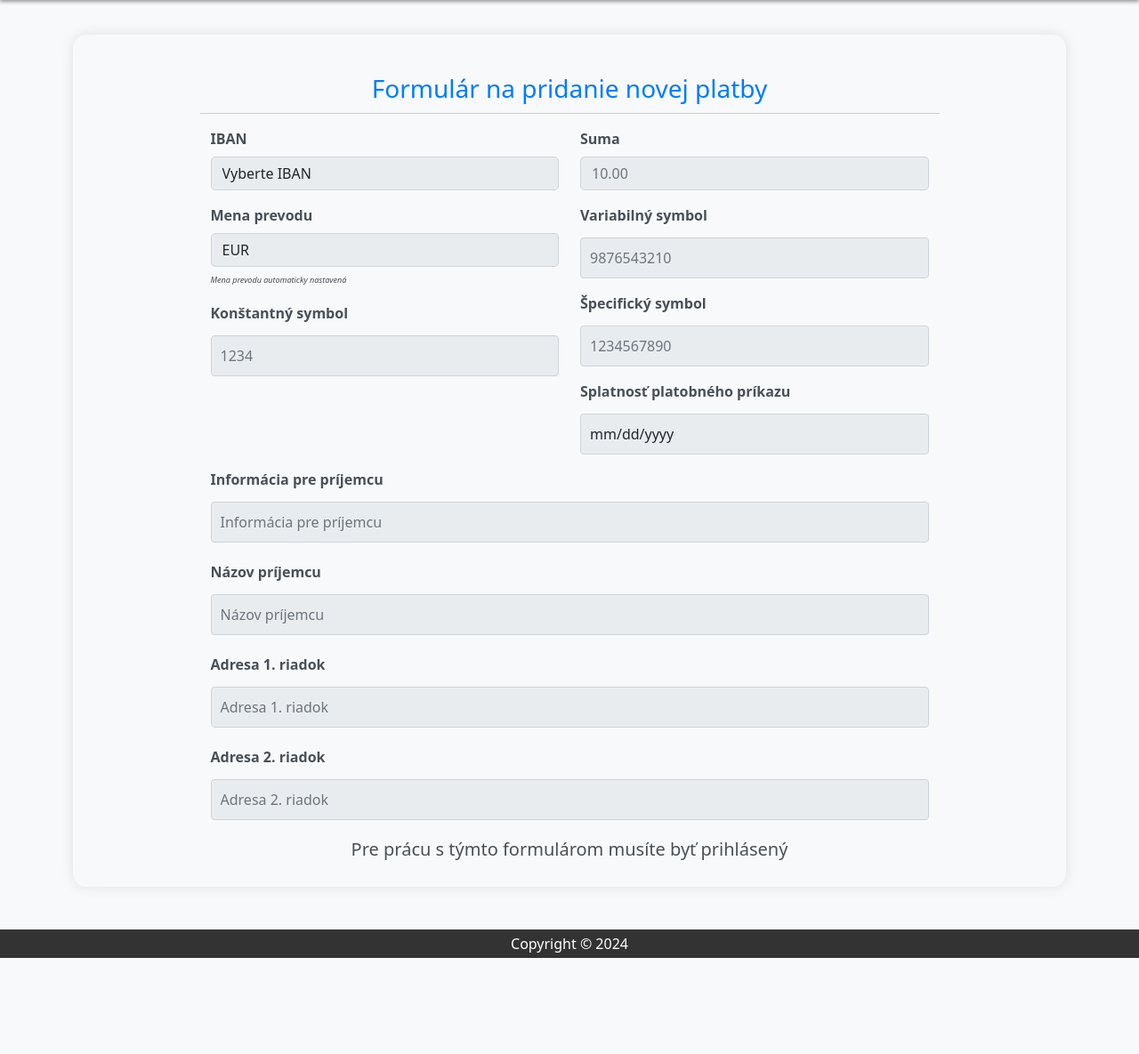
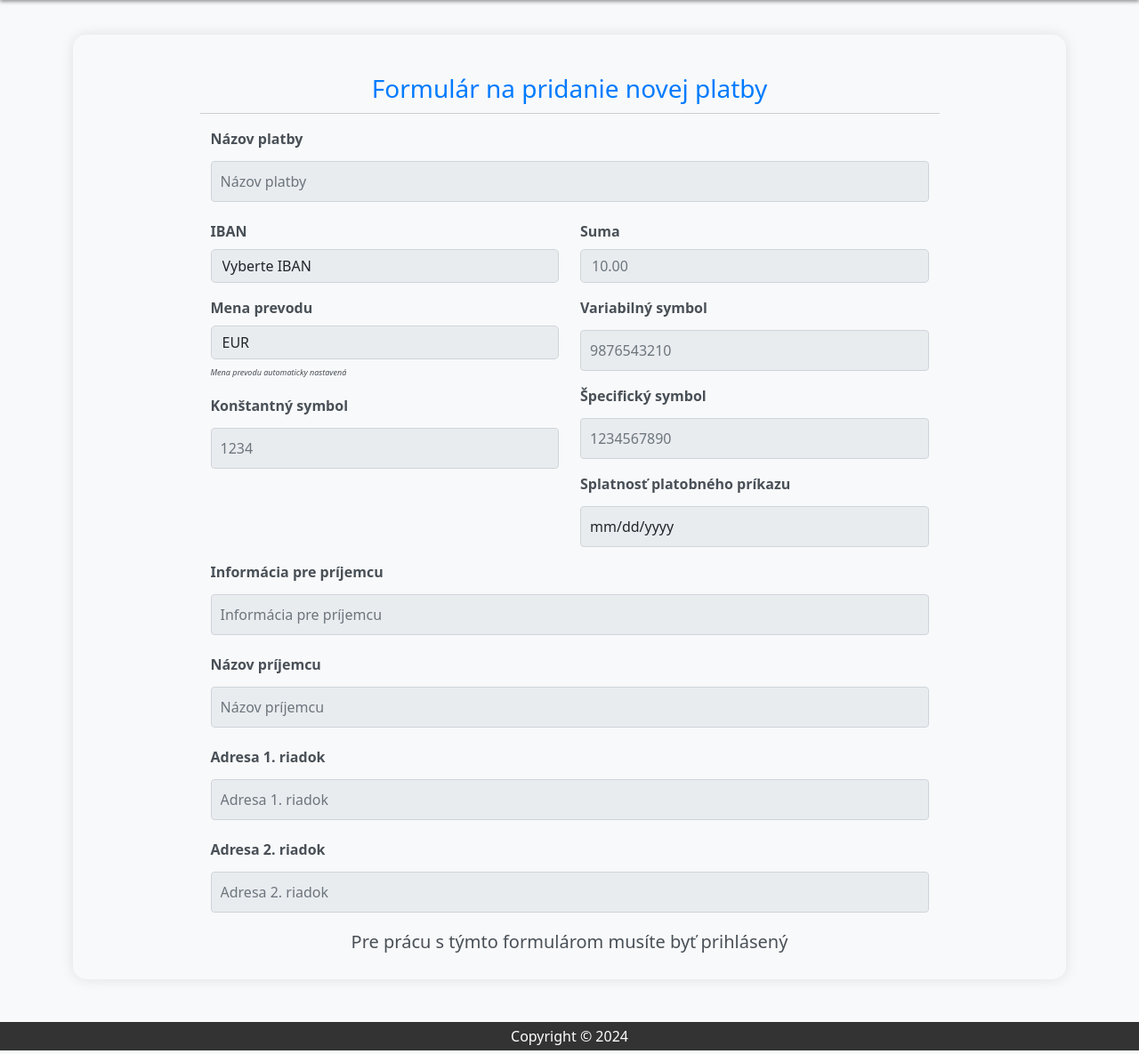
Before and after one commit to Marek21SK/QRCode-app, a PHP site: page /payment.php in a window 1280 px wide. Shown: the part 56-1241 px from the top of the page at 89% size. Before the commit the page ends 1133 px from the top, so only its background shows below. Run offline with PHP 8.4, Linux system fonts and the light colour scheme; data that the repository does not hold is empty; some libraries are stand-ins or nearby versions.

Commit message:
Pridanie "Názov platby" do formulára a modálneho okna

```diff
--- a/app/payment.php
+++ b/app/payment.php
@@ -111,6 +111,10 @@
 <form action="payment.php" method="POST" class="mt-4 w-75">
   <div class="row">
   <h3 class="form-title display-8 mx-auto">Formulár na pridanie novej platby</h3><hr>
+    <div class="mb-3">
+      <label for="payment_name" class="form-label">Názov platby</label>
+      <input type="text" class="form-control" id="payment_name" name="payment_name" placeholder="Názov platby" <?php echo $loggedUser ? '' : 'disabled'; ?>>
+    </div>
     <div class="col-md-6">
       <div class="mb-3">
         <label for="payment_id" class="form-label">IBAN</label>
@@ -189,7 +193,7 @@
     <div class="mb-3">
         <label for="adress2" class="form-label">Adresa 2. riadok</label>
         <input type="text" class="form-control <" id="adress2" name="adress2" placeholder="Adresa 2. riadok" <?php echo $loggedUser ? '' : 'disabled'; ?>>
-        <input type="hidden" id="payment_name" name="payment_name" value="Uložená platba">
+        <!--<input type="hidden" id="payment_name" name="payment_name" value="Uložená platba"> -->
     </div>
   </div>
 
@@ -217,6 +221,10 @@
           <div id="qrPrompt" class="text-center mx-auto mb-3"><h5>Tu sa zobrazí vygenerovaný QR kód</h5></div>
             <div id="qrPrompt2" class="text-center mx-auto mb-3"><h5>Váš vygenerovaný QR kód</h5></div>
             <?php echo '<style> #qrPrompt2 {display: none;} </style>';?>
+            <div class="mb-3">
+              <label for="preview_payment_name" class="form-label">Názov platby</label>
+              <input type="text" class="form-control" id="preview_payment_name" name="preview_payment_name" value="<?php echo isset($_POST['payment_name']) ? htmlspecialchars($_POST['payment_name']) : ''; ?>" disabled>
+            </div>
             <div class="col-md-6">
               <div class="mb-3">
                 <label for="prewiev_payment_id" class="form-label">IBAN</label>
@@ -299,6 +307,7 @@
 <script>
   function generateQRCode() {
     // Získanie hodnôt z príslušných polí vo formulári
+    var payment_name = $('#preview_payment_name').val();
     var iban = $('#preview_payment_id').val();
     var moneytype = $('#preview_moneytype').val();
     var ks = $('#preview_ks').val();
@@ -324,6 +333,7 @@
 
     // Funkcia na zrušenie hodnôt vo formulári aby sa pri ďalšom otvorení modálneho okna nezobrazovali predchádzajúce hodnoty
     function resetForm() {
+      $('#preview_payment_name').val('');
       $('#preview_payment_id').val('');
       $('#preview_moneytype').val('');
       $('#preview_ks').val('');
```
Also changed, not shown: app/saved_payments.php (+7 -0 lines).
